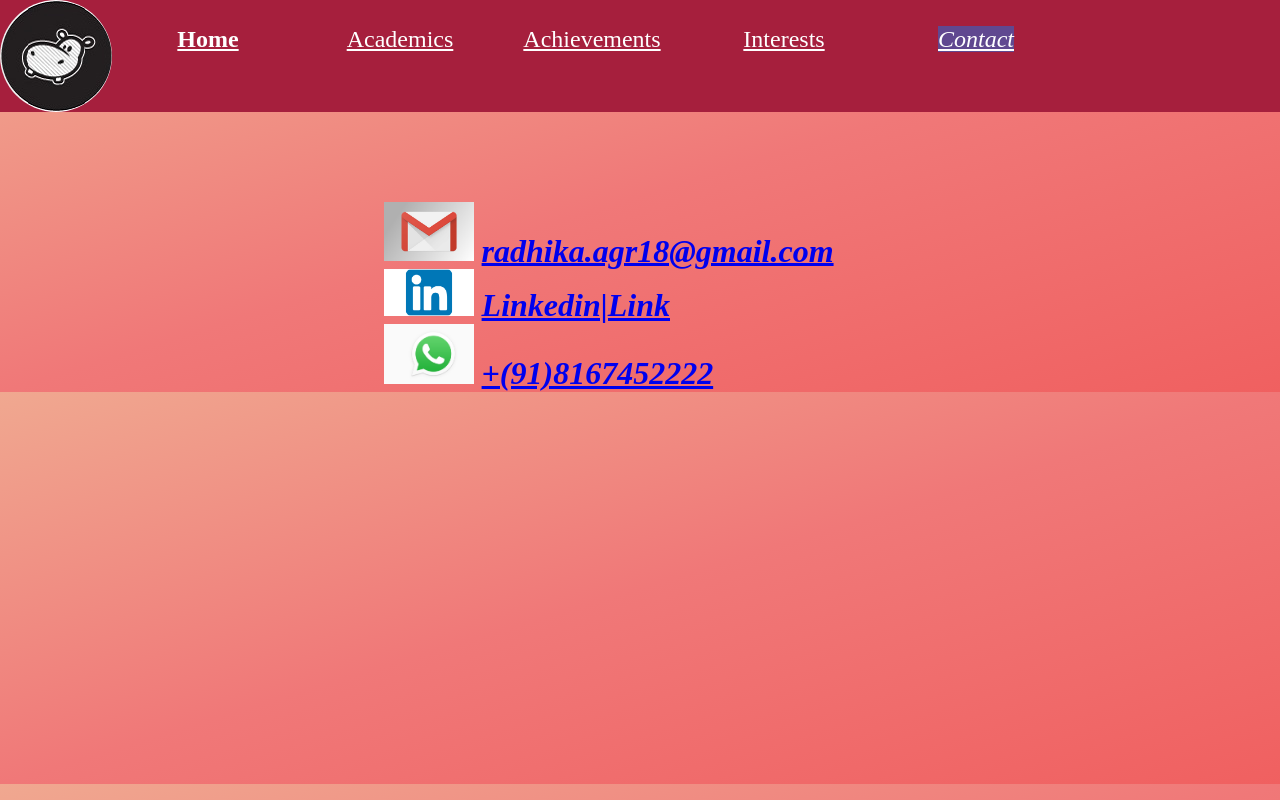
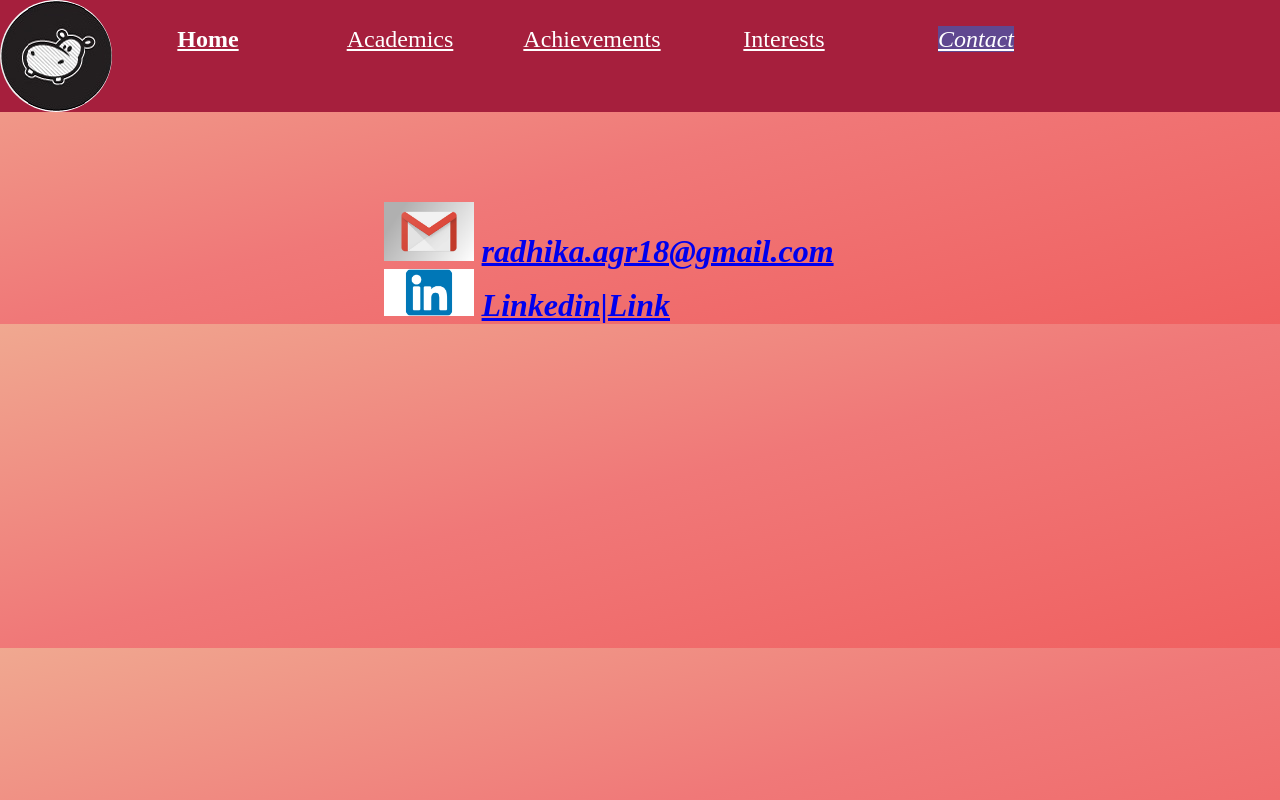
Before and after one commit to radhikaagr18/WEB, a plain HTML site: page contacts.html in a window 1280 px wide. Drawn offline with Linux system fonts and the light colour scheme.

Commit message:
Update contacts.html

```diff
--- a/contacts.html
+++ b/contacts.html
@@ -32,8 +32,7 @@
 			<img src="linkedin.png" alt="Linkedin"  width="10%" height="10%">
 			<a href="https://www.linkedin.com/in/radhikaagr18/"><b>Linkedin|Link</b></a><br/>
 
-			<img  src="whatsapp.png" alt="Whatsapp" width="10%" height="10%">
-			<a href="https://web.whatsapp.com/"><b>+(91)8167452222</b></a><br/>
+
 		</div>
 		<audio autoplay loop>
 		<source src="music.mp3" type="audio/mpeg" />
```
